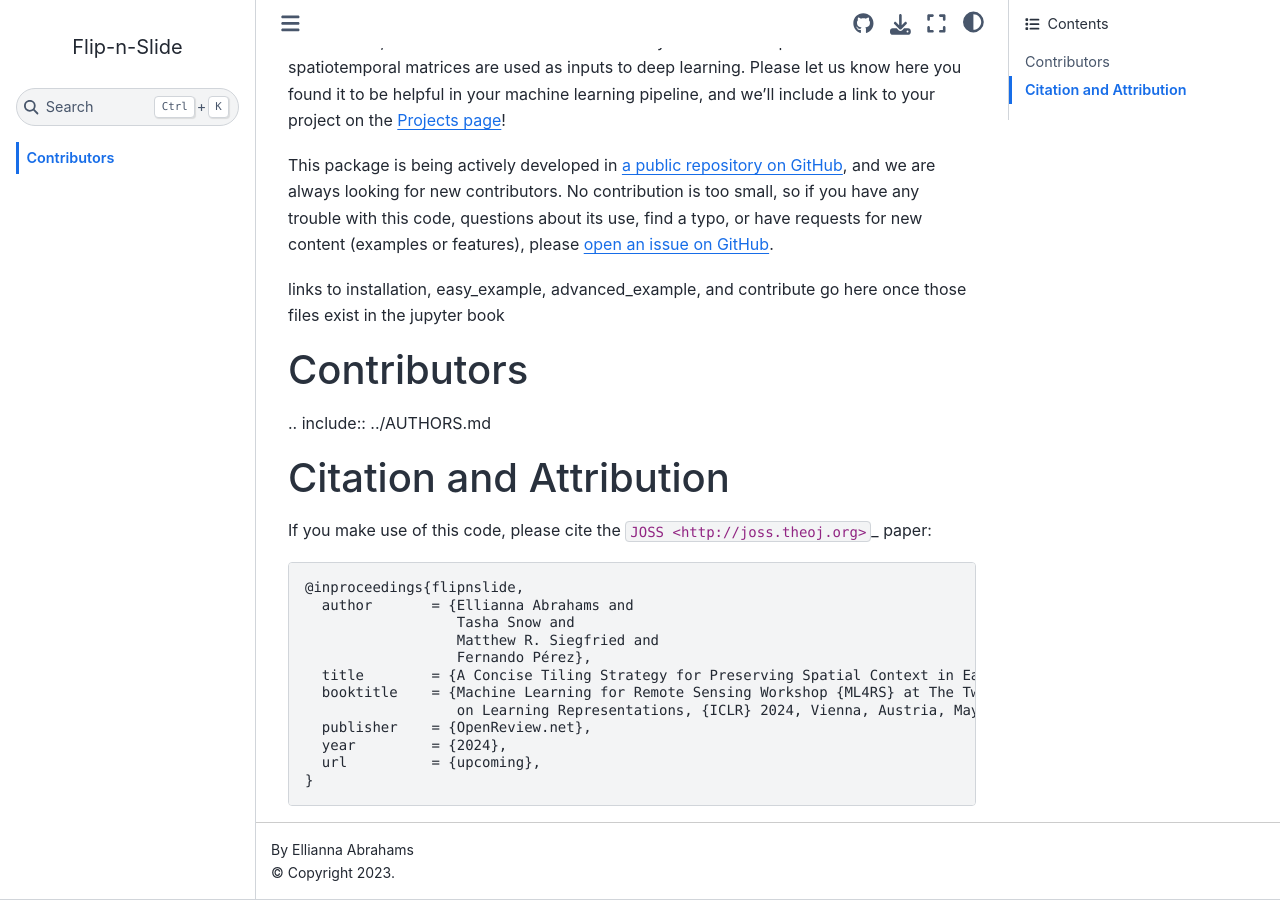
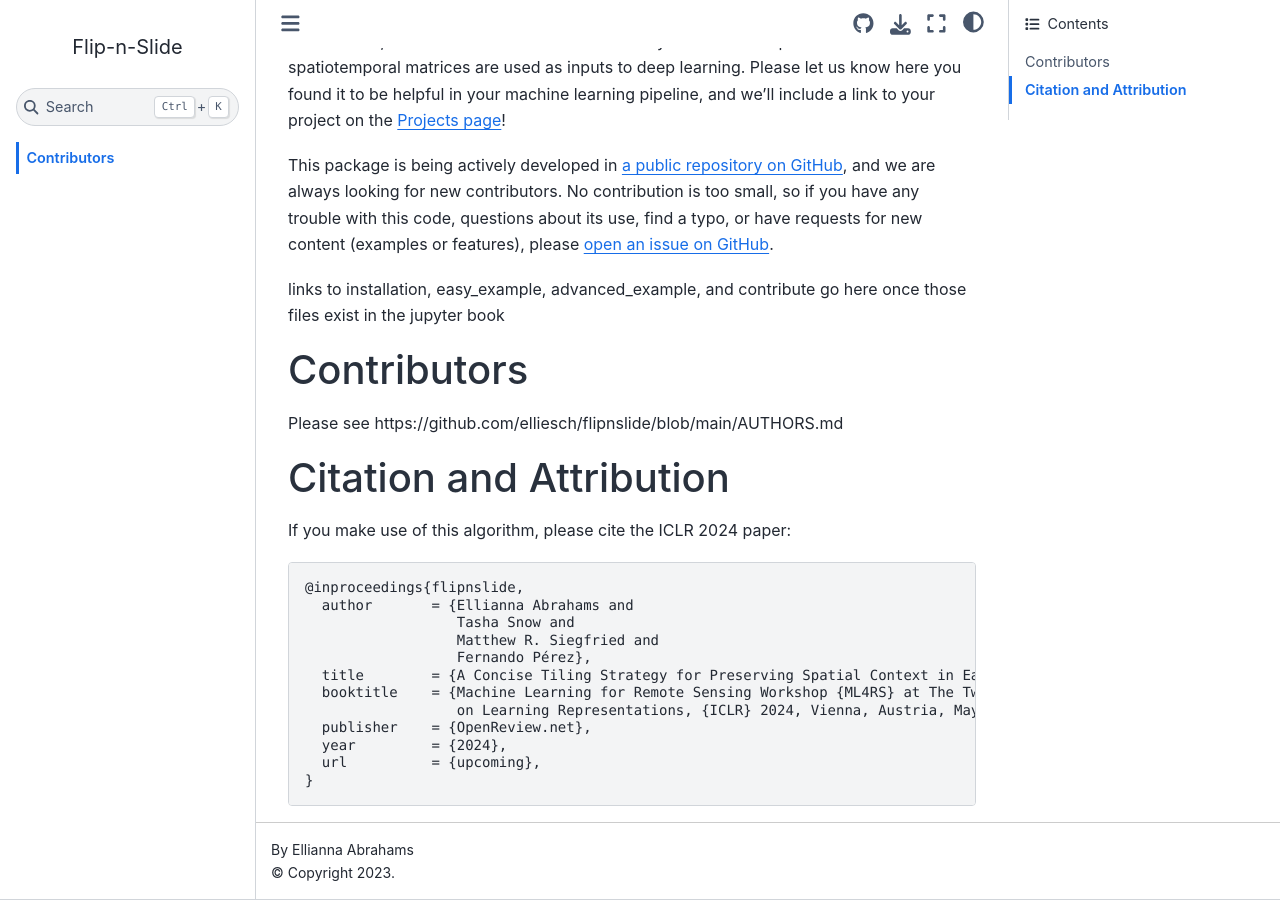
Before and after one commit to elliesch/flipnslide, a Jupyter Book: the page built from docs/intro.md, in a window 1280 px wide and 900 px high, scrolled down 653 px. Built offline with Jupyter Book 1.0.4 settings and Sphinx 7.4.7 and the Sphinx Book theme 1.1.4, drawn with Linux system fonts in a browser that asks for light colours; pages that are not in the unit, such as notebooks, are missing from menus.

Commit message:
fixed hyperlink

```diff
--- a/docs/intro.md
+++ b/docs/intro.md
@@ -45,14 +45,13 @@ links to installation, easy_example, advanced_example, and contribute go here on
 Contributors
 ============
 
-.. include:: ../AUTHORS.md
+Please see [https://github.com/elliesch/flipnslide/blob/main/AUTHORS.md](../AUTHORS.md)
 
 
 Citation and Attribution
 ========================
 
-If you make use of this code, please cite the `JOSS <http://joss.theoj.org>`_
-paper:
+If you make use of this algorithm, please cite the ICLR 2024 paper:
 
     @inproceedings{flipnslide,
       author       = {Ellianna Abrahams and
```
